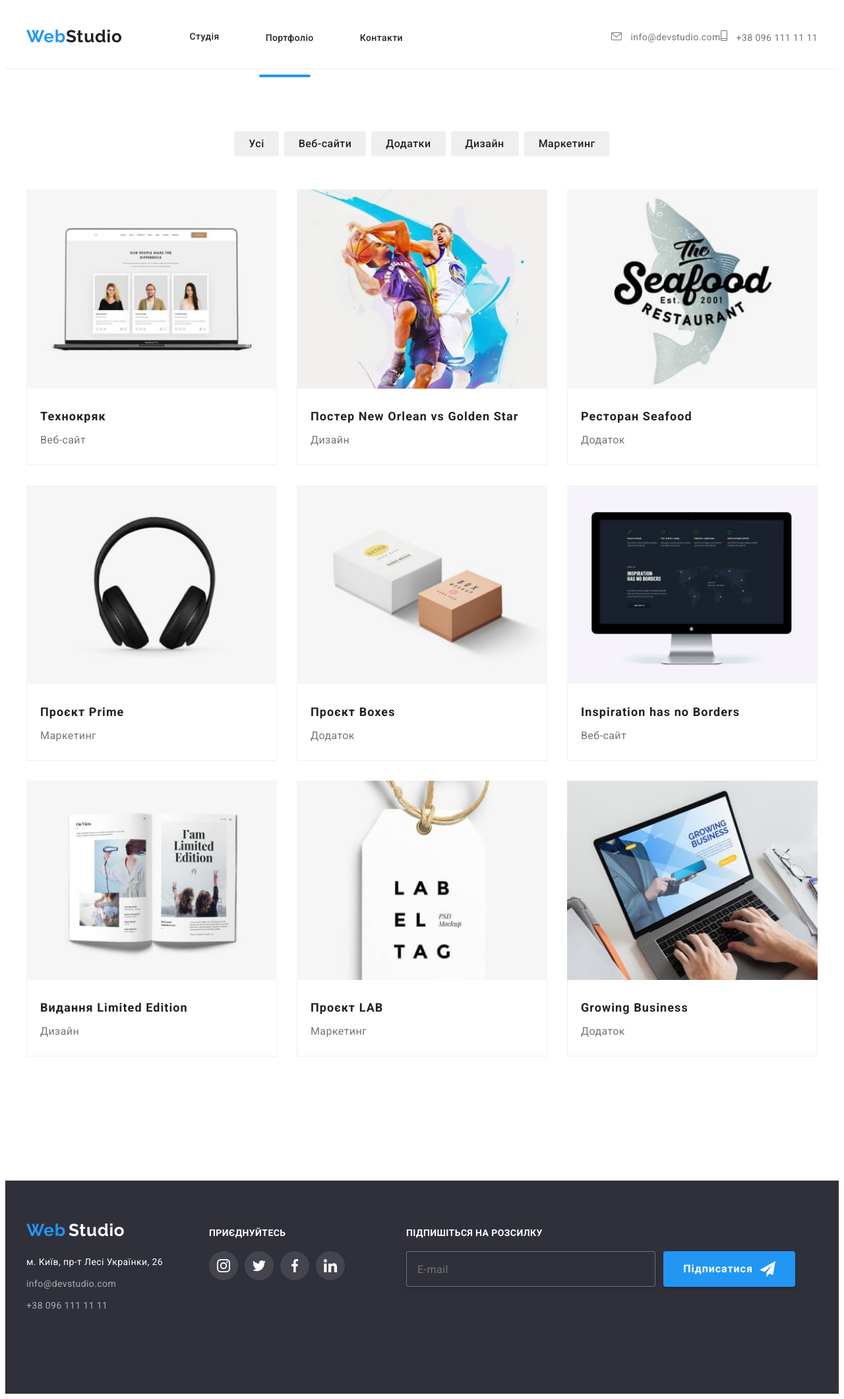
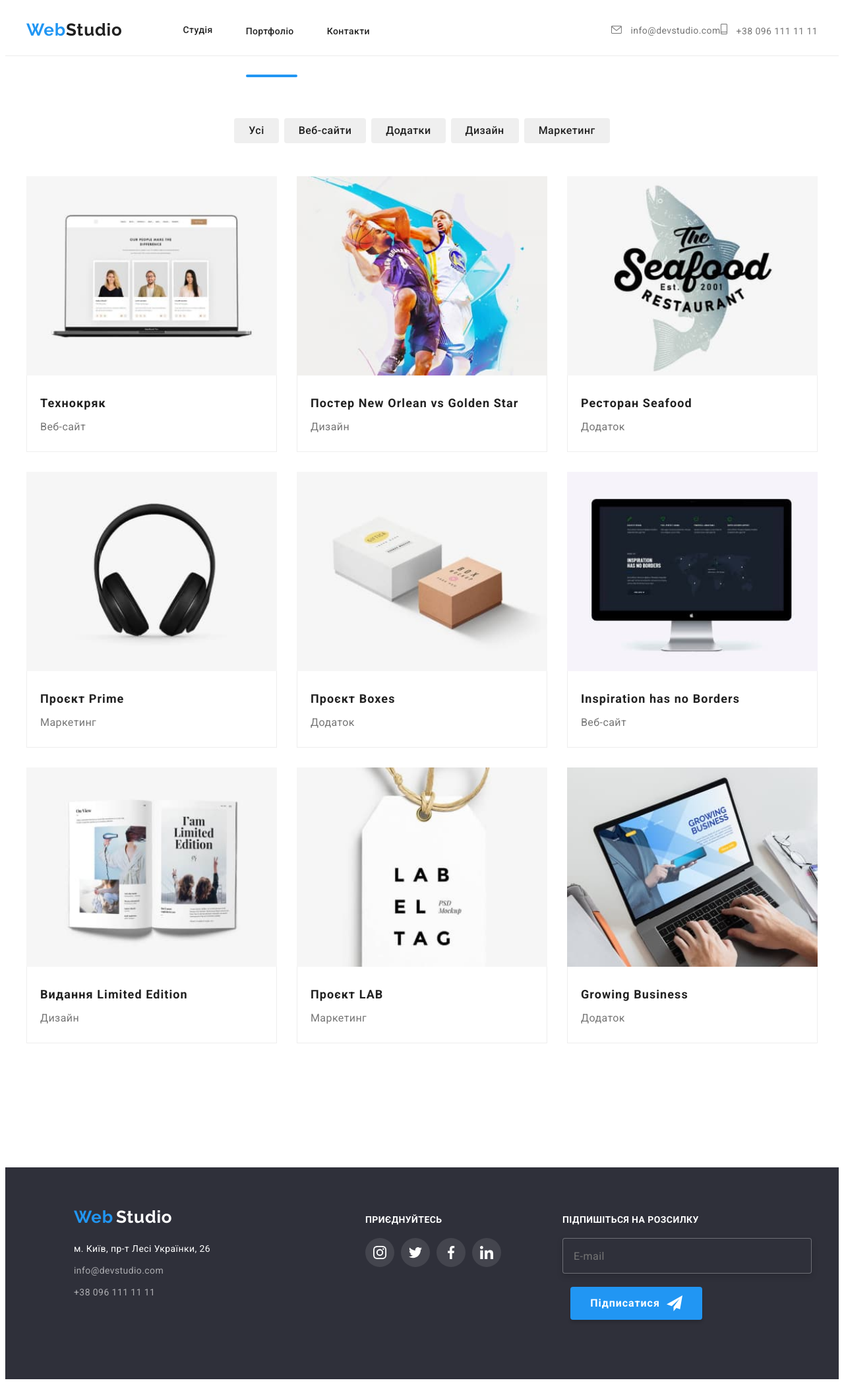
Before and after one commit to Stas4151/goit-markup-hw-08, a plain HTML site: page portfolio.html in a window 1280 px wide. Shown: the whole page at 66% size. After the commit the page ends 2098 px from the top, so only its background shows below. Drawn offline with Linux system fonts and the light colour scheme.

Commit message:
not redy yet

```diff
--- a/sass/components/_footer.scss
+++ b/sass/components/_footer.scss
@@ -1,25 +1,61 @@
 .footer-row {
     display: flex;
-    align-items: baseline;
+    align-items: center;
+    flex-direction: column;
+
+    @media screen and (min-width: 768px) {
+        align-items: baseline;
+    }
+
+    @media screen and (min-width: 1200px) {
+        flex-direction: row;
+    }
+}
+
+.logo-footer {
+    @media screen and (min-width: 480px), (max-width: 767px) {
+        display: flex;
+        align-items: center;
+        flex-direction: column;
+    }
+
+    @media screen and (min-width: 768px), (max-width: 1199px)  {
+        margin-left: 72px;
+        margin-right: 165px;
+        }
+
+    @media screen and (min-width: 1200px) {
+        align-items: baseline;
+    }
 }
 
 .adress__card {
     margin-top: 20px;
-    margin-bottom: 62px;
+    margin-bottom: 60px;
+    text-align: center;
 
     font-weight: 400;
     font-size: 14px;
     line-height: calc(24/14);
     letter-spacing: 0.03em;
+
+    @media screen and (min-width: 1200px) {
+        text-align: start;
+    }
 }
 
 .footer-social {
     display: inline-block;
-    margin-left: 70px;
+    // margin-left: 70px;
+
+    @media screen and (min-width: 1200px) {
+        margin-left: 70px;
+    }
 }
 
 .footer-join {
     margin-bottom: 20px;
+    text-align: center;
 
     text-transform: uppercase;
     font-weight: 700;
@@ -27,11 +63,21 @@
     line-height: calc(16/14);
     letter-spacing: 0.03em;
     color: var(--primary-site-color);
+
+    @media screen and (min-width: 1200px) {
+        text-align: start;
+    }
 }
 
 .footer-icons {
     display: flex;
     justify-content: center;
+
+    margin-bottom: 60px;
+
+    @media screen and (min-width: 1200px) {
+    margin-bottom: 0;
+    }
 }
 
 .footer-icons__item {
@@ -114,7 +160,18 @@
 }
 
 .footer-input {
-    margin-left: 93px;
+    display: flex;
+    flex-direction: column;
+    margin: auto;
+
+    @media screen and (min-width: 1200px) {
+        display: block;
+        margin-left: 93px;
+        flex-direction: row;
+        margin-right: 0;
+        margin-bottom: 0;
+        margin-top: 0;
+    }
 }
 
 .footer-subscription {
@@ -127,19 +184,35 @@
     line-height: calc(16/14);
     letter-spacing: 0.03em;
     text-transform: uppercase;
+    text-align: center;
 
     color: #FFFFFF;
+
+    @media screen and (min-width: 1200px) {
+        text-align:start;
+    }
 }
 
-.foter-email {
+.footer-email {
     display: flex;
+    flex-direction: column;
+    align-items: center;
+
+    @media screen and (min-width: 768px) {
+
+    }
+
+    @media screen and (min-width: 1200px) {
+        align-items: baseline;
+    }
 }
 
 .input-email {
     display: flex;
     padding-left: 16px;
+    margin-bottom: 20px;
     align-items: center;
-    width: 358px;
+    width: 450px;
     height: 50px;
 
     letter-spacing: 0.03em;
@@ -154,15 +227,21 @@
     border: 1px solid rgba(255, 255, 255, 0.3);
     filter: drop-shadow(0px 4px 4px rgba(0, 0, 0, 0.15));
     border-radius: 4px;
+
+    @media screen and (min-width: 1200px) {
+        margin-bottom: 20px;
+        width: 358px;
+    }
 }
 
 .footer-button {
     display: flex;
     align-items: center;
     justify-content: center;
-    min-width: 200px;
-    min-height: 50px;
-    margin-left: 12px;
+    width: 200px;
+    height: 50px;
+    // margin-left: 12px;
+
 
     cursor: pointer;
 
@@ -183,6 +262,10 @@
     &:focus {
         background-color: var(--hover-color);
     }
+
+    @media screen and (min-width: 1200px) {
+        margin-left: 12px;
+    }
 }
 
 .footer-icon-button {
--- a/sass/components/_header.scss
+++ b/sass/components/_header.scss
@@ -17,14 +17,19 @@ header {
 }
 
 .navigation {
+    padding-top: 16px;
+    padding-bottom: 16px;
+    padding-left: 15px;
+
     @media screen and (min-width: 786px) {
         display: flex;
         align-items: center;
         margin-right: 96px;
         padding-top: 28px;
-    @media screen and (min-width: 786px) {
-        padding-top: 0;
-    }
+
+    @media screen and (min-width: 1200px) {
+        padding: 0;
+        }
     }
 }
 
--- a/sass/components/_hero.scss
+++ b/sass/components/_hero.scss
@@ -1,5 +1,5 @@
 .hero {
-    width: 480px;
+    text-align: center;
     margin-left: auto;
     margin-right: auto;
     padding-top: 118px;
@@ -21,7 +21,7 @@
         }
 
     @media screen and (min-width: 768px) {
-        width: 768px;
+
         background-image: url(../img/hero/tablet/md@1x.jpg);
 
         @media (min-device-pixel-ratio: 2),
@@ -32,7 +32,7 @@
         }
 
     @media screen and (min-width: 1200px) {
-        width: 1600px;
+
         padding-top: 200px;
         padding-bottom: 200px;
         width: 1600px;
--- a/sass/components/_menu.scss
+++ b/sass/components/_menu.scss
@@ -78,8 +78,8 @@
                 position: absolute;
 
             display: block;
-            left: 10px;
-            top: 61px;
+            left: 1px;
+            top: 41px;
         }
         }
 }
--- a/sass/components/_mobile-menu.scss
+++ b/sass/components/_mobile-menu.scss
@@ -12,7 +12,6 @@
 }
 
 .menu .link {
-    padding: 10px;
     color: inherit;
     text-decoration: none;
 }
@@ -153,6 +152,13 @@
     color: #757575;
 }
 
+.mobile-socials {
+    :not(:last-child) {
+        border-right: 1px solid rgba(33, 33, 33, 0.2);
+
+        padding-right: 10px;
+        }
+}
 .mobile-social-link {
     font-family: 'Roboto';
     font-style: normal;
```
Also changed, not shown: index.html (+3 -3 lines), css/main.css, css/main.min.css, 2 other files.
